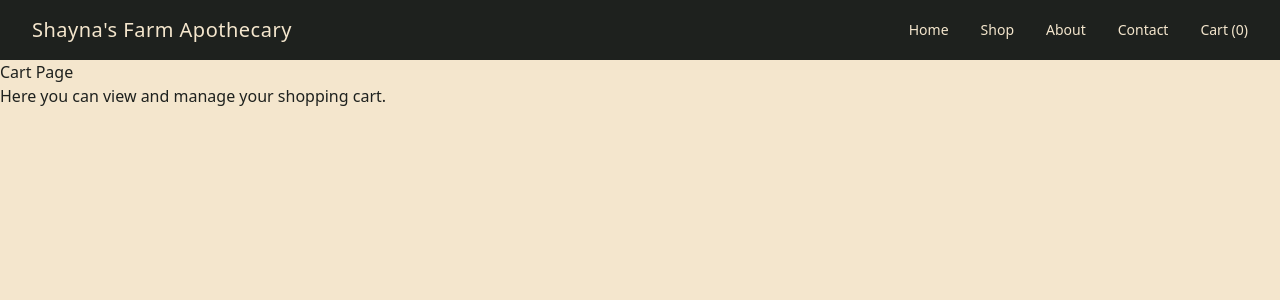
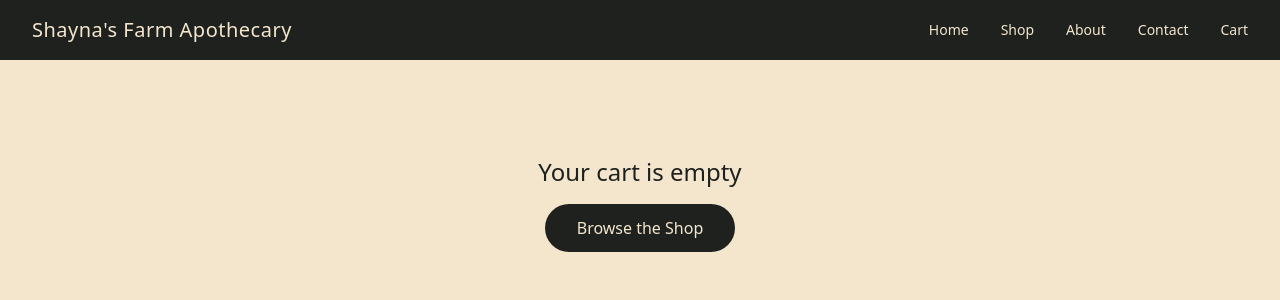
Before and after one commit to ramosmarco95/shaynas-farm-apothecary, a React (Vite) app in the folder client/: page /cart in a window 1280 px wide. Shown: the top 300 px of the page. Built offline with nearby package versions, Linux system fonts and the light colour scheme.

Commit message:
feat: add Zustand cart store with add, remove, quantity, and localStorage persistence

```diff
--- a/client/src/components/Navbar.jsx
+++ b/client/src/components/Navbar.jsx
@@ -1,30 +1,26 @@
 import { Link } from 'react-router-dom'
+import useCartStore from '../context/cartStore'
 
 function Navbar() {
+  const items = useCartStore((state) => state.items)
+
+  // Count total items across all quantities
+  const cartCount = items.reduce((total, item) => total + item.quantity, 0)
+
   return (
     <nav className="bg-forest-shadow text-amber-canvas px-8 py-4 flex items-center justify-between">
 
-      {/* Brand name — links to home */}
       <Link to="/" className="text-xl font-medium tracking-wide hover:text-sunken-gold transition-colors">
         Shayna's Farm Apothecary
       </Link>
 
-      {/* Navigation links */}
       <div className="flex gap-8 text-sm">
-        <Link to="/" className="hover:text-sunken-gold transition-colors">
-          Home
-        </Link>
-        <Link to="/products" className="hover:text-sunken-gold transition-colors">
-          Shop
-        </Link>
-        <Link to="/about" className="hover:text-sunken-gold transition-colors">
-          About
-        </Link>
-        <Link to="/contact" className="hover:text-sunken-gold transition-colors">
-          Contact
-        </Link>
+        <Link to="/" className="hover:text-sunken-gold transition-colors">Home</Link>
+        <Link to="/products" className="hover:text-sunken-gold transition-colors">Shop</Link>
+        <Link to="/about" className="hover:text-sunken-gold transition-colors">About</Link>
+        <Link to="/contact" className="hover:text-sunken-gold transition-colors">Contact</Link>
         <Link to="/cart" className="hover:text-sunken-gold transition-colors">
-          Cart (0)
+          Cart {cartCount > 0 && `(${cartCount})`}
         </Link>
       </div>
 
--- /dev/null
+++ b/client/src/context/cartStore.js
@@ -0,0 +1,58 @@
+import { create } from 'zustand'
+import { persist } from 'zustand/middleware'
+
+const useCartStore = create(
+  persist(
+    (set, get) => ({
+
+      // ── State ──────────────────────────────
+      items: [],
+
+      // ── Actions ────────────────────────────
+
+      addToCart: (product) => {
+        const { items } = get()
+        const existing = items.find((item) => item.id === product.id)
+
+        if (existing) {
+          // Product already in cart — increase quantity
+          set({
+            items: items.map((item) =>
+              item.id === product.id
+                ? { ...item, quantity: item.quantity + 1 }
+                : item
+            ),
+          })
+        } else {
+          // New product — add with quantity of 1
+          set({
+            items: [...items, { ...product, quantity: 1 }],
+          })
+        }
+      },
+
+      removeFromCart: (productId) => {
+        set({
+          items: get().items.filter((item) => item.id !== productId),
+        })
+      },
+
+      updateQuantity: (productId, quantity) => {
+        if (quantity < 1) return
+        set({
+          items: get().items.map((item) =>
+            item.id === productId ? { ...item, quantity } : item
+          ),
+        })
+      },
+
+      clearCart: () => set({ items: [] }),
+
+    }),
+    {
+      name: 'shayna-cart', // localStorage key
+    }
+  )
+)
+
+export default useCartStore
--- a/client/src/data/products.js
+++ b/client/src/data/products.js
@@ -9,7 +9,7 @@ const products = [
     description: "Hand-crafted in small batches using organic lavender essential oil, raw beeswax, and cold-pressed olive oil. This salve softens dry skin and promotes calm. Perfect for hands, elbows, and restless nights.",
     ingredients: "Beeswax, Olive Oil, Lavender Essential Oil, Calendula Extract",
     size: "2 oz tin",
-    stock: 18,
+    stock: 0,
     imageUrl: "https://images.unsplash.com/photo-1612540139150-4b1b5a4b5b5a?w=600",
     isFeatured: true,
     createdAt: "2024-01-01",
--- a/client/src/pages/CartPage.jsx
+++ b/client/src/pages/CartPage.jsx
@@ -1,9 +1,117 @@
+import { Link } from 'react-router-dom'
+import useCartStore from '../context/cartStore'
+
 function CartPage() {
+  const items = useCartStore((state) => state.items)
+  const removeFromCart = useCartStore((state) => state.removeFromCart)
+  const updateQuantity = useCartStore((state) => state.updateQuantity)
+  const clearCart = useCartStore((state) => state.clearCart)
+
+  // Calculate order total
+  const total = items.reduce((sum, item) => sum + item.price * item.quantity, 0)
+
+  if (items.length === 0) {
+    return (
+      <div className="px-8 py-24 text-center">
+        <h2 className="text-2xl font-medium text-forest-shadow mb-4">
+          Your cart is empty
+        </h2>
+        <Link
+          to="/products"
+          className="bg-forest-shadow text-amber-canvas px-8 py-3 rounded-pill hover:bg-deep-earth transition-colors inline-block"
+        >
+          Browse the Shop
+        </Link>
+      </div>
+    )
+  }
+
   return (
-    <div>
-      <h1>Cart Page</h1>
-      <p>Here you can view and manage your shopping cart.</p>
+    <div className="px-8 py-12 max-w-3xl mx-auto">
+
+      {/* Header */}
+      <div className="flex items-center justify-between mb-10">
+        <h1 className="text-4xl font-medium text-forest-shadow">Your Cart</h1>
+        <button
+          onClick={clearCart}
+          className="text-sm text-forest-shadow/40 hover:text-forest-shadow transition-colors"
+        >
+          Clear cart
+        </button>
+      </div>
+
+      {/* Cart items */}
+      <div className="flex flex-col gap-6">
+        {items.map((item) => (
+          <div
+            key={item.id}
+            className="flex gap-4 bg-pale-ochre rounded p-4 border border-forest-shadow/10"
+          >
+            {/* Image */}
+            <img
+              src={item.imageUrl}
+              alt={item.name}
+              className="w-20 h-20 object-cover rounded"
+            />
+
+            {/* Info */}
+            <div className="flex-1 flex flex-col gap-1">
+              <span className="text-xs uppercase tracking-widest text-deep-earth">
+                {item.category}
+              </span>
+              <h3 className="font-medium text-forest-shadow">{item.name}</h3>
+              <p className="text-sm text-forest-shadow/50">{item.size}</p>
+            </div>
+
+            {/* Quantity + remove */}
+            <div className="flex flex-col items-end justify-between">
+              <p className="font-medium text-forest-shadow">
+                ${(item.price * item.quantity).toFixed(2)}
+              </p>
+
+              {/* Quantity controls */}
+              <div className="flex items-center gap-2">
+                <button
+                  onClick={() => updateQuantity(item.id, item.quantity - 1)}
+                  className="w-7 h-7 rounded-full border border-forest-shadow/20 text-forest-shadow hover:bg-forest-shadow hover:text-amber-canvas transition-colors"
+                >
+                  −
+                </button>
+                <span className="text-sm w-4 text-center">{item.quantity}</span>
+                <button
+                  onClick={() => updateQuantity(item.id, item.quantity + 1)}
+                  className="w-7 h-7 rounded-full border border-forest-shadow/20 text-forest-shadow hover:bg-forest-shadow hover:text-amber-canvas transition-colors"
+                >
+                  +
+                </button>
+              </div>
+
+              <button
+                onClick={() => removeFromCart(item.id)}
+                className="text-xs text-forest-shadow/30 hover:text-forest-shadow transition-colors"
+              >
+                Remove
+              </button>
+            </div>
+          </div>
+        ))}
+      </div>
+
+      {/* Order total */}
+      <div className="mt-10 border-t border-forest-shadow/10 pt-6 flex items-center justify-between">
+        <span className="text-lg font-medium text-forest-shadow">Total</span>
+        <span className="text-2xl font-medium text-forest-shadow">
+          ${total.toFixed(2)}
+        </span>
+      </div>
+
+      {/* Checkout placeholder */}
+      <button className="w-full mt-6 bg-forest-shadow text-amber-canvas py-4 rounded-pill hover:bg-deep-earth transition-colors">
+        Proceed to Checkout
+      </button>
+
     </div>
-  );
+  )
 }
-export default CartPage;
+
+export default CartPage
--- a/client/src/pages/ProductDetailPage.jsx
+++ b/client/src/pages/ProductDetailPage.jsx
@@ -1,8 +1,10 @@
+import useCartStore from '../context/cartStore'
 import { useParams, Link } from 'react-router-dom'
 import products from '../data/products'
 
 function ProductDetailPage() {
   const { id } = useParams()
+  const addToCart = useCartStore((state) => state.addToCart)
 
   // Find the product whose slug matches the URL
   const product = products.find((p) => p.slug === id)
@@ -23,6 +25,8 @@ function ProductDetailPage() {
       </div>
     )
   }
+
+
 
   return (
     <div className="px-8 py-12 max-w-5xl mx-auto">
@@ -99,7 +103,15 @@ function ProductDetailPage() {
           </p>
 
           {/* Add to cart button */}
+          {/*<button
+            disabled={product.stock === 0}
+            className="bg-forest-shadow text-amber-canvas px-8 py-3 rounded-pill hover:bg-deep-earth transition-colors disabled:opacity-40 disabled:cursor-not-allowed mt-2"
+          >
+            Add to Cart
+          </button>*/}
+
           <button
+            onClick={() => addToCart(product)}
             disabled={product.stock === 0}
             className="bg-forest-shadow text-amber-canvas px-8 py-3 rounded-pill hover:bg-deep-earth transition-colors disabled:opacity-40 disabled:cursor-not-allowed mt-2"
           >
```
